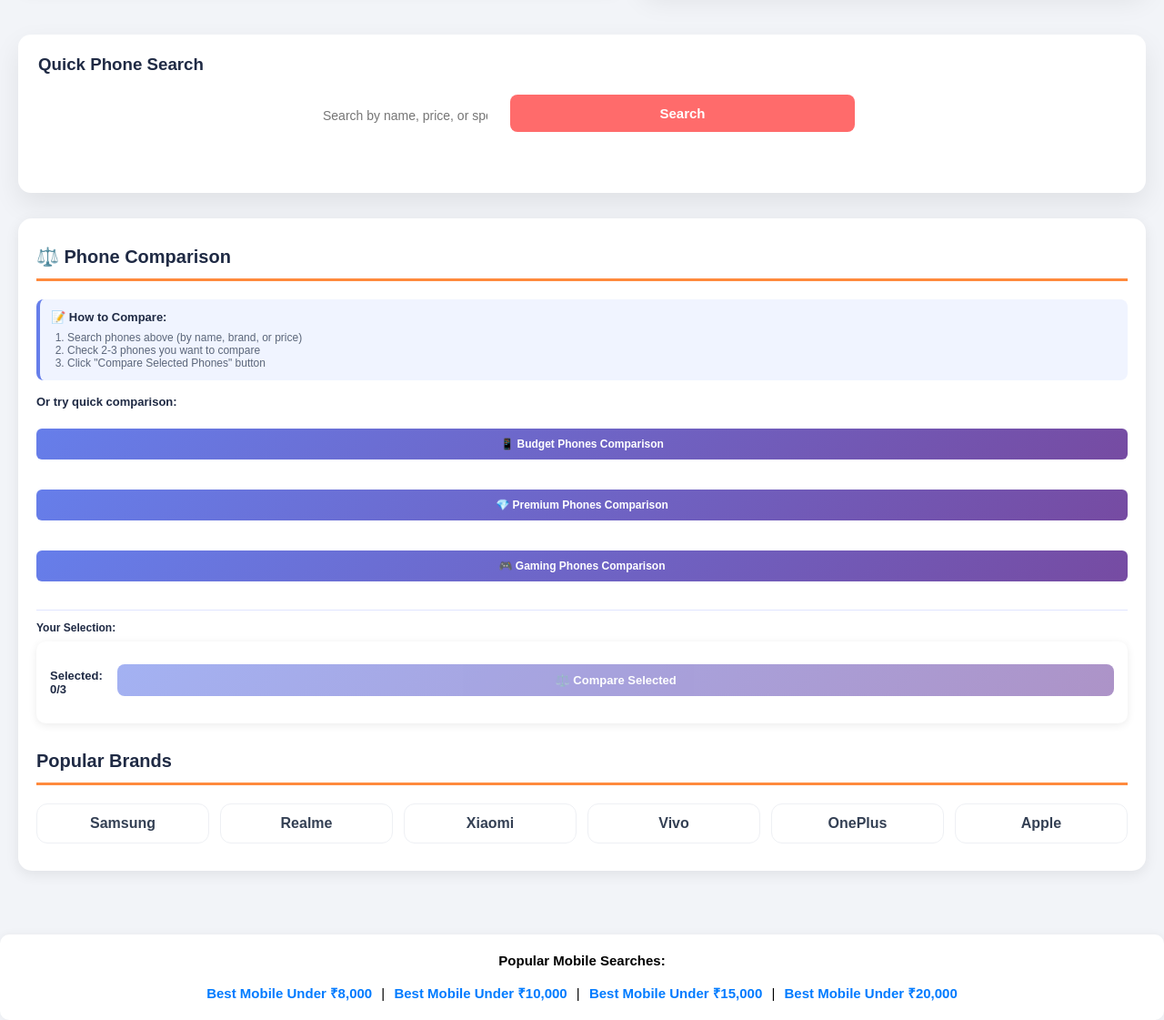
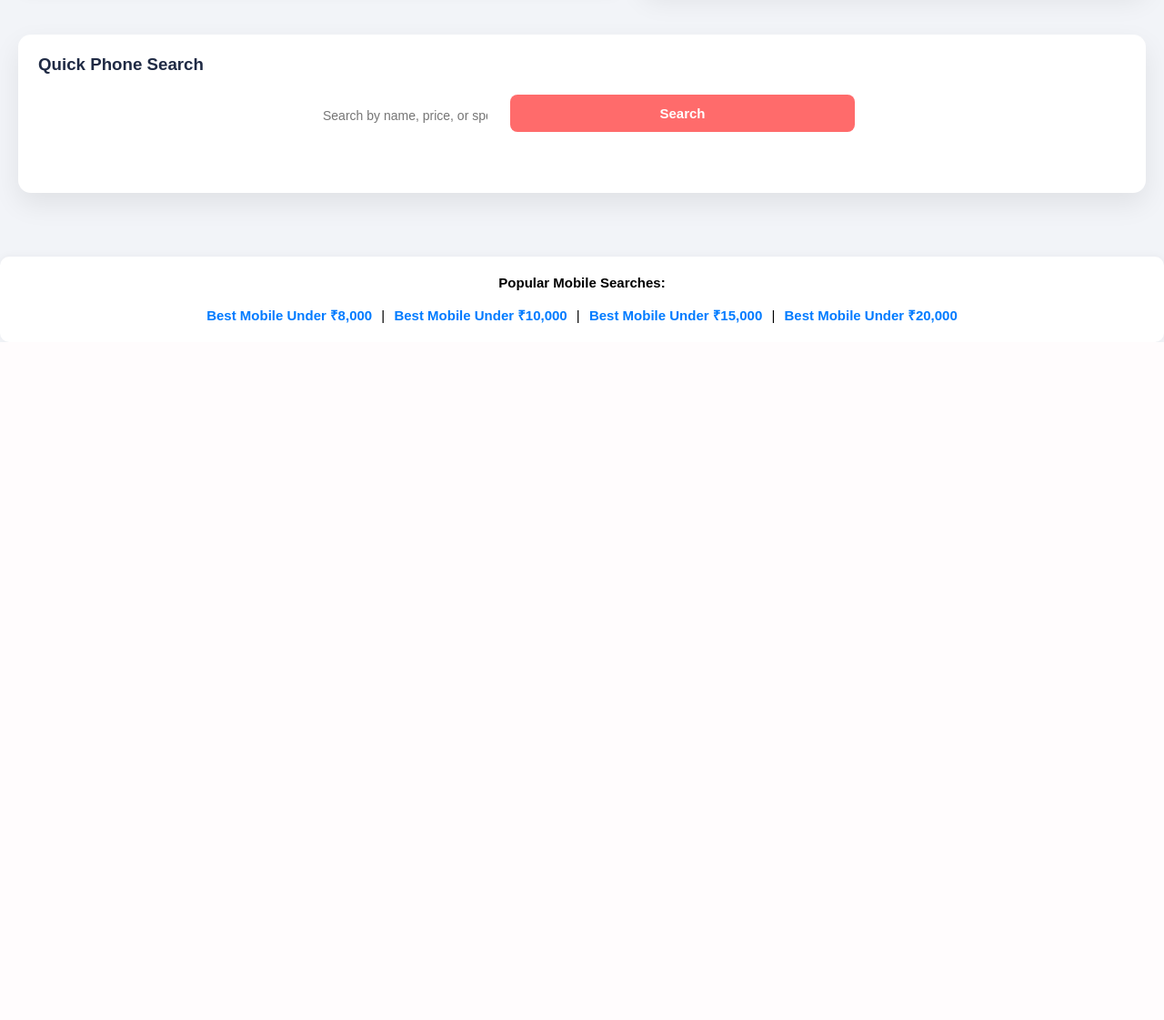
Before and after one commit to Shubh10091997/top3-mobile, a Flask app: page / in a window 1280 px wide. Shown: the part 1108-2229 px from the top of the page at 91% size. After the commit the page ends 1484 px from the top, so only its background shows below. Run offline with Flask 3, Linux system fonts and the light colour scheme.

Commit message:
Update homepage menu and remove comparison sidebar

```diff
--- a/templates/index.html
+++ b/templates/index.html
@@ -303,29 +303,43 @@
   <!-- Sidebar Menu -->
   <div id="sidebarMenu" style="position: fixed; top: 0; left: -300px; width: 280px; height: 100vh; background: linear-gradient(180deg, #667eea 0%, #764ba2 100%); z-index: 1999; box-shadow: 4px 0 15px rgba(0,0,0,0.3); transition: left 0.3s ease; overflow-y: auto; padding: 80px 0 20px 0;">
     <div style="padding: 0 20px;">
-      <h3 style="color: white; margin: 0 0 20px 0; font-size: 18px; font-weight: 700; border-bottom: 2px solid rgba(255,255,255,0.3); padding-bottom: 10px;">📊 Categories</h3>
-
-      <a href="/all-brands" style="display: block; color: white; text-decoration: none; padding: 14px 16px; margin-bottom: 8px; border-radius: 8px; background: rgba(255,255,255,0.1); transition: all 0.3s; font-size: 15px; font-weight: 500;" onmouseover="this.style.background='rgba(255,255,255,0.25)'" onmouseout="this.style.background='rgba(255,255,255,0.1)'">
-        📱 Mobiles
+      <h3 style="color: white; margin: 0 0 14px 0; font-size: 18px; font-weight: 700; border-bottom: 2px solid rgba(255,255,255,0.3); padding-bottom: 10px;">🧭 Explore</h3>
+
+      <a href="/compare/mobile" style="display: block; color: white; text-decoration: none; padding: 12px 16px; margin-bottom: 8px; border-radius: 8px; background: rgba(255,255,255,0.15); transition: all 0.3s; font-size: 15px; font-weight: 600;" onmouseover="this.style.background='rgba(255,255,255,0.3)'" onmouseout="this.style.background='rgba(255,255,255,0.15)'">
+        ⚖️ Comparison
       </a>
 
-      <a href="#" style="display: block; color: rgba(255,255,255,0.6); text-decoration: none; padding: 14px 16px; margin-bottom: 8px; border-radius: 8px; background: rgba(255,255,255,0.05); font-size: 15px; font-weight: 500;">
-        💻 Laptops <span style="font-size: 11px; opacity: 0.7;">(Coming Soon)</span>
+      <a href="/all-brands" style="display: block; color: white; text-decoration: none; padding: 12px 16px; margin-bottom: 8px; border-radius: 8px; background: rgba(255,255,255,0.12); transition: all 0.3s; font-size: 15px; font-weight: 600;" onmouseover="this.style.background='rgba(255,255,255,0.28)'" onmouseout="this.style.background='rgba(255,255,255,0.12)'">
+        🏷️ All Brands
       </a>
 
-      <a href="#" style="display: block; color: rgba(255,255,255,0.6); text-decoration: none; padding: 14px 16px; margin-bottom: 8px; border-radius: 8px; background: rgba(255,255,255,0.05); font-size: 15px; font-weight: 500;">
-        🎧 Audio <span style="font-size: 11px; opacity: 0.7;">(Coming Soon)</span>
+      <a href="/search" style="display: block; color: white; text-decoration: none; padding: 12px 16px; margin-bottom: 12px; border-radius: 8px; background: rgba(255,255,255,0.12); transition: all 0.3s; font-size: 15px; font-weight: 600;" onmouseover="this.style.background='rgba(255,255,255,0.28)'" onmouseout="this.style.background='rgba(255,255,255,0.12)'">
+        📱 Phone Detail
       </a>
 
-      <a href="#" style="display: block; color: rgba(255,255,255,0.6); text-decoration: none; padding: 14px 16px; margin-bottom: 8px; border-radius: 8px; background: rgba(255,255,255,0.05); font-size: 15px; font-weight: 500;">
-        📺 TVs <span style="font-size: 11px; opacity: 0.7;">(Coming Soon)</span>
+      <h3 style="color: white; margin: 10px 0 14px 0; font-size: 17px; font-weight: 700; border-bottom: 2px solid rgba(255,255,255,0.3); padding-bottom: 10px;">📚 Categories</h3>
+
+      <a href="/all-brands" style="display: block; color: white; text-decoration: none; padding: 12px 16px; margin-bottom: 8px; border-radius: 8px; background: rgba(255,255,255,0.1); transition: all 0.3s; font-size: 15px; font-weight: 500;" onmouseover="this.style.background='rgba(255,255,255,0.25)'" onmouseout="this.style.background='rgba(255,255,255,0.1)'">
+        📱 Mobile
       </a>
 
-      <a href="#" style="display: block; color: rgba(255,255,255,0.6); text-decoration: none; padding: 14px 16px; margin-bottom: 8px; border-radius: 8px; background: rgba(255,255,255,0.05); font-size: 15px; font-weight: 500;">
-        ⌛ Smartwatches <span style="font-size: 11px; opacity: 0.7;">(Coming Soon)</span>
+      <a href="#" style="display: block; color: rgba(255,255,255,0.7); text-decoration: none; padding: 12px 16px; margin-bottom: 8px; border-radius: 8px; background: rgba(255,255,255,0.05); font-size: 15px; font-weight: 500;">
+        💻 Laptop <span style="font-size: 11px; opacity: 0.7;">(Coming Soon)</span>
       </a>
 
-      <div style="margin-top: 30px; padding-top: 20px; border-top: 2px solid rgba(255,255,255,0.3);">
+      <a href="#" style="display: block; color: rgba(255,255,255,0.7); text-decoration: none; padding: 12px 16px; margin-bottom: 8px; border-radius: 8px; background: rgba(255,255,255,0.05); font-size: 15px; font-weight: 500;">
+        📟 Tablet <span style="font-size: 11px; opacity: 0.7;">(Coming Soon)</span>
+      </a>
+
+      <a href="#" style="display: block; color: rgba(255,255,255,0.7); text-decoration: none; padding: 12px 16px; margin-bottom: 8px; border-radius: 8px; background: rgba(255,255,255,0.05); font-size: 15px; font-weight: 500;">
+        ⌚ Smartwatch <span style="font-size: 11px; opacity: 0.7;">(Coming Soon)</span>
+      </a>
+
+      <a href="#" style="display: block; color: rgba(255,255,255,0.7); text-decoration: none; padding: 12px 16px; margin-bottom: 8px; border-radius: 8px; background: rgba(255,255,255,0.05); font-size: 15px; font-weight: 500;">
+        🎒 Accessories <span style="font-size: 11px; opacity: 0.7;">(Coming Soon)</span>
+      </a>
+
+      <div style="margin-top: 24px; padding-top: 18px; border-top: 2px solid rgba(255,255,255,0.3);">
         <h3 style="color: white; margin: 0 0 15px 0; font-size: 16px; font-weight: 700;">🔗 Quick Links</h3>
         <a href="/" style="display: block; color: white; text-decoration: none; padding: 10px 16px; margin-bottom: 4px; border-radius: 6px; transition: all 0.3s; font-size: 14px;" onmouseover="this.style.background='rgba(255,255,255,0.15)'" onmouseout="this.style.background='transparent'">🏠 Home</a>
         <a href="/about" style="display: block; color: white; text-decoration: none; padding: 10px 16px; margin-bottom: 4px; border-radius: 6px; transition: all 0.3s; font-size: 14px;" onmouseover="this.style.background='rgba(255,255,255,0.15)'" onmouseout="this.style.background='transparent'">ℹ️ About</a>
@@ -555,72 +569,7 @@
       </div>
     </div>
 
-    <!-- Right Side: Phone Comparison -->
-    <div class="specs-sidebar">
-      <div class="section-title-side">⚖️ Phone Comparison</div>
-      <div class="comparison-sidebar">
-        <div style="background: #f0f4ff; border-radius: 8px; padding: 12px; margin-bottom: 16px; border-left: 4px solid #667eea;">
-          <p style="margin: 0; color: #1f2a44; font-size: 13px; font-weight: 600;">📝 How to Compare:</p>
-          <ol style="margin: 8px 0 0 0; padding-left: 18px; font-size: 12px; color: #5b667a;">
-            <li>Search phones above (by name, brand, or price)</li>
-            <li>Check 2-3 phones you want to compare</li>
-            <li>Click "Compare Selected Phones" button</li>
-          </ol>
-        </div>
-        <p style="margin: 0 0 12px 0; color: #1f2a44; font-size: 13px; font-weight: 600;">Or try quick comparison:</p>
-        <div style="display: grid; gap: 8px; margin-bottom: 16px;">
-          <button onclick="quickCompare(['Samsung Galaxy A14', 'Redmi Note 12', 'Realme 10'])" style="background: linear-gradient(135deg, #667eea 0%, #764ba2 100%); color: white; border: none; padding: 10px 12px; border-radius: 6px; cursor: pointer; font-size: 12px; font-weight: 600; transition: all 0.3s;" onmouseover="this.style.transform='translateY(-2px)'; this.style.boxShadow='0 4px 12px rgba(102, 126, 234, 0.4)';" onmouseout="this.style.transform='translateY(0)'; this.style.boxShadow='none';">
-            📱 Budget Phones Comparison
-          </button>
-          <button onclick="quickCompare(['iPhone 14', 'Samsung Galaxy S23', 'OnePlus 11'])" style="background: linear-gradient(135deg, #667eea 0%, #764ba2 100%); color: white; border: none; padding: 10px 12px; border-radius: 6px; cursor: pointer; font-size: 12px; font-weight: 600; transition: all 0.3s;" onmouseover="this.style.transform='translateY(-2px)'; this.style.boxShadow='0 4px 12px rgba(102, 126, 234, 0.4)';" onmouseout="this.style.transform='translateY(0)'; this.style.boxShadow='none';">
-            💎 Premium Phones Comparison
-          </button>
-          <button onclick="quickCompare(['Samsung Galaxy A54', 'Realme 11', 'Xiaomi 13'])" style="background: linear-gradient(135deg, #667eea 0%, #764ba2 100%); color: white; border: none; padding: 10px 12px; border-radius: 6px; cursor: pointer; font-size: 12px; font-weight: 600; transition: all 0.3s;" onmouseover="this.style.transform='translateY(-2px)'; this.style.boxShadow='0 4px 12px rgba(102, 126, 234, 0.4)';" onmouseout="this.style.transform='translateY(0)'; this.style.boxShadow='none';">
-            🎮 Gaming Phones Comparison
-          </button>
-        </div>
-        <div style="border-top: 1px solid #e0e5ff; padding-top: 12px;">
-          <p style="margin: 0 0 8px 0; color: #1f2a44; font-size: 12px; font-weight: 600;">Your Selection:</p>
-          <div class="compare-bar" id="compareBar">
-            <span id="compareCount" style="font-size: 13px; color: #1f2a44; font-weight: 600;">Selected: 0/3</span>
-            <button id="compareBtn" onclick="openComparison()" class="compare-button" disabled>
-              ⚖️ Compare Selected
-            </button>
-          </div>
-        </div>
-      </div>
-
-      <!-- Popular Brands Alternative -->
-      <div style="margin-top: 30px;">
-        <div class="section-title-side">Popular Brands</div>
-        <div class="brand-row">
-          <div class="brand-pill" onclick="document.getElementById('kbSearch').value='Samsung'; performKBSearch();">Samsung</div>
-          <div class="brand-pill" onclick="document.getElementById('kbSearch').value='Realme'; performKBSearch();">Realme</div>
-          <div class="brand-pill" onclick="document.getElementById('kbSearch').value='Xiaomi'; performKBSearch();">Xiaomi</div>
-          <div class="brand-pill" onclick="document.getElementById('kbSearch').value='Vivo'; performKBSearch();">Vivo</div>
-          <div class="brand-pill" onclick="document.getElementById('kbSearch').value='OnePlus'; performKBSearch();">OnePlus</div>
-          <div class="brand-pill" onclick="document.getElementById('kbSearch').value='Apple'; performKBSearch();">Apple</div>
-        </div>
-      </div>
-
-      <!-- New Launch Mobile Phones -->
-      {% if new_launch_phones %}
-      <div style="margin-top: 30px;">
-        <div class="section-title-side">🚀 New Launch Phones</div>
-        <div style="display: grid; gap: 12px;">
-          {% for phone in new_launch_phones %}
-          <a href="javascript:void(0)" onclick="document.getElementById('kbSearch').value='{{ phone.name }}'; performKBSearch(); return false;" style="text-decoration: none; color: inherit; display: block;">
-            <div style="background: linear-gradient(135deg, #667eea 0%, #764ba2 100%); border-radius: 12px; padding: 14px; color: white; cursor: pointer; transition: all 0.3s ease; box-shadow: 0 4px 12px rgba(102, 126, 234, 0.3);" onmouseover="this.style.transform='translateY(-4px)'; this.style.boxShadow='0 8px 20px rgba(102, 126, 234, 0.5)';" onmouseout="this.style.transform='translateY(0)'; this.style.boxShadow='0 4px 12px rgba(102, 126, 234, 0.3)';">
-              <div style="font-weight: 700; font-size: 14px; margin-bottom: 4px;">{{ phone.name }}</div>
-              <div style="font-size: 12px; opacity: 0.95;">💰 ₹{{ "{:,.0f}".format(phone.price) }}</div>
-              <div style="font-size: 11px; opacity: 0.85; margin-top: 6px;">📱 {{ phone.ram }} | 🎯 {{ phone.processor }}</div>
-            </div>
-          </a>
-          {% endfor %}
-        </div>
-      </div>
-      {% endif %}
-    </div>
+
   </div>
 </div>
 
```
